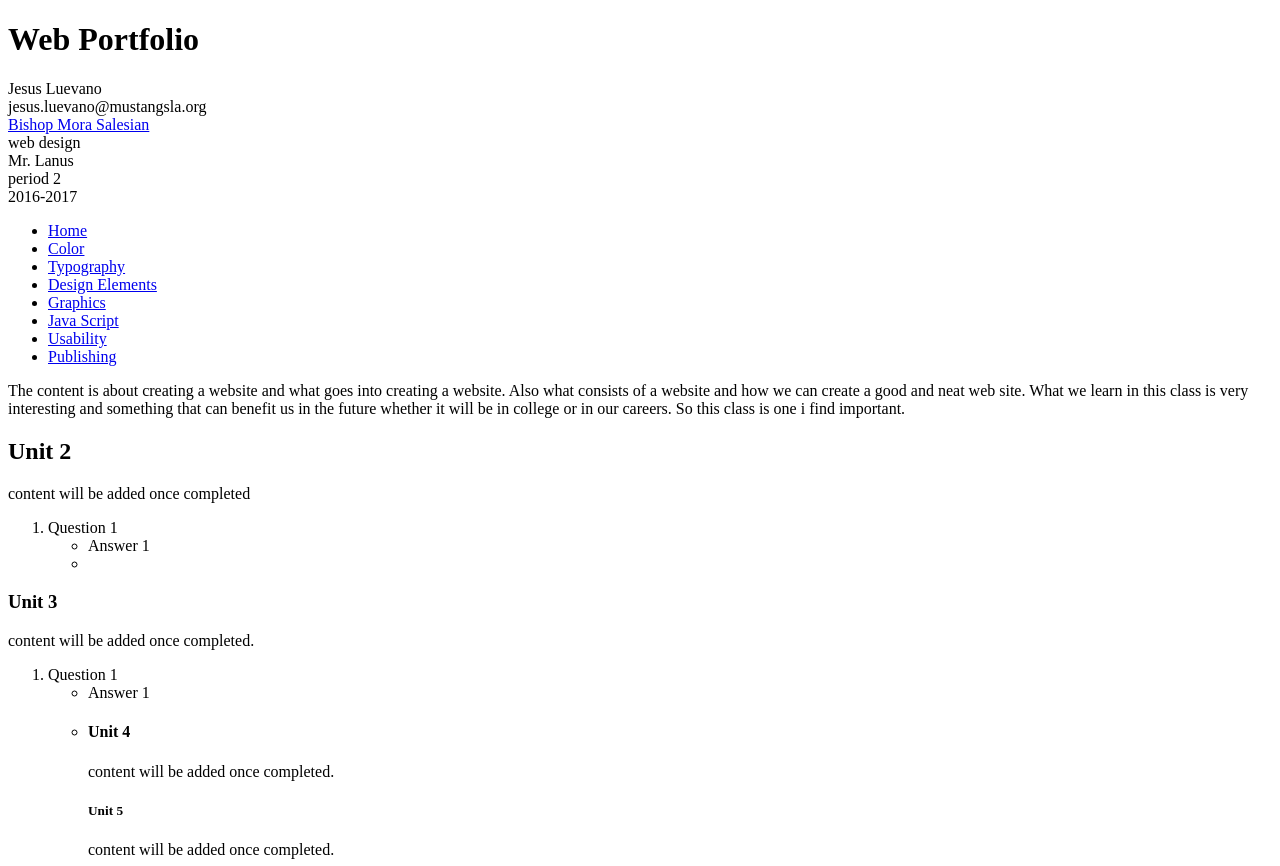
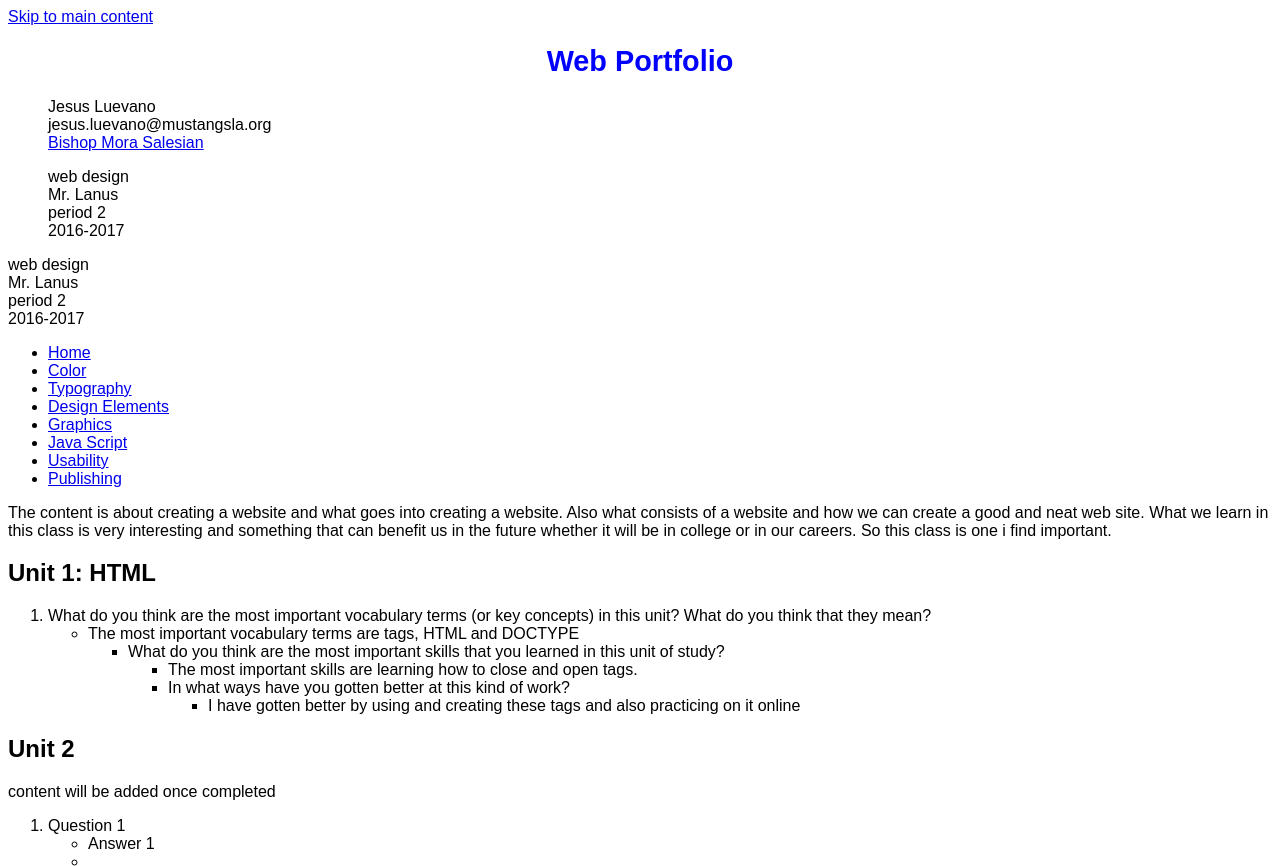
Before and after one commit to jlbmshs/portfolio_jesusluevano, a plain HTML site: page index.html in a window 1280 px wide. Shown: the top 866 px of the page. Drawn offline with Linux system fonts and the light colour scheme.

Commit message:
added style tags

```diff
--- a/index.html
+++ b/index.html
@@ -4,21 +4,53 @@
     <meta charset="utf-8">
     <title>Web Portfolio:Jesus Luevano </title>
   </head>
+  <style>
+    body {
+      font-size: 1em;
+      font-weight: normal;
+      font-family: Arial, sans-serif;
+      color: #000000;
+      text-align: left;
+    }
+      h1 {
+        font-size: 1.8em;
+        font-weight: bold;
+        color: #0000ff;
+        text-align: center;
+      }
+    </style>
+  </head>
 
   <body>
+    <div>
+      <a href='main'>Skip to main content</a>
+    </div>
     <h1>Web Portfolio</h1>
+
     <div>
-      Jesus Luevano<br/>
-      jesus.luevano@mustangsla.org</br>
-      <a href="http://www.mustangsla.org/">Bishop Mora Salesian</a>
+
+      <ul>
+        Jesus Luevano<br/>
+        jesus.luevano@mustangsla.org</br>
+        <a href="http://www.mustangsla.org/">Bishop Mora Salesian</a>
+      </ul>
+
     </div>
 
-    <div>
-      <div>web design<br/>
+      <div>
+        <ul>
+          web design<br/>
+          Mr. Lanus<br/>
+          period 2<br/>
+
+          2016-2017<br/>
+        </ul>
+        web design<br/>
       Mr. Lanus<br/>
       period 2<br/>
 
       2016-2017<br/>
+    </div>
 <ul>
     <li><a href="inex.html">Home</a></li>
     <li><a href="color.html">Color</a></li>
@@ -33,6 +65,21 @@
     </div>
 
     <p>The content is about creating a website and what goes into creating a website. Also what consists of a website and how we can create a good and neat web site. What we learn in this class is very interesting and something that can benefit us in the future whether it will be in college or in our careers. So this class is one i find important.</p>
+    <h2>Unit 1: HTML</h2>
+      <ol>
+        <li> What do you think are the most important vocabulary terms (or key concepts) in this unit? What do you think that they mean?</li>
+        <ul>
+          <li>The most important vocabulary terms are tags, HTML and DOCTYPE</li>
+          <ul>
+            <li>What do you think are the most important skills that you learned in this unit of study?</li>
+            <ul>
+              <li> The most important skills are learning how to close and open tags.
+                <li>In what ways have you gotten better at this kind of work? </li>
+                <ul>
+                  <li> I have gotten better by using and creating these tags and also practicing on it online
+
+
+          </ol>
 
 
 
```
